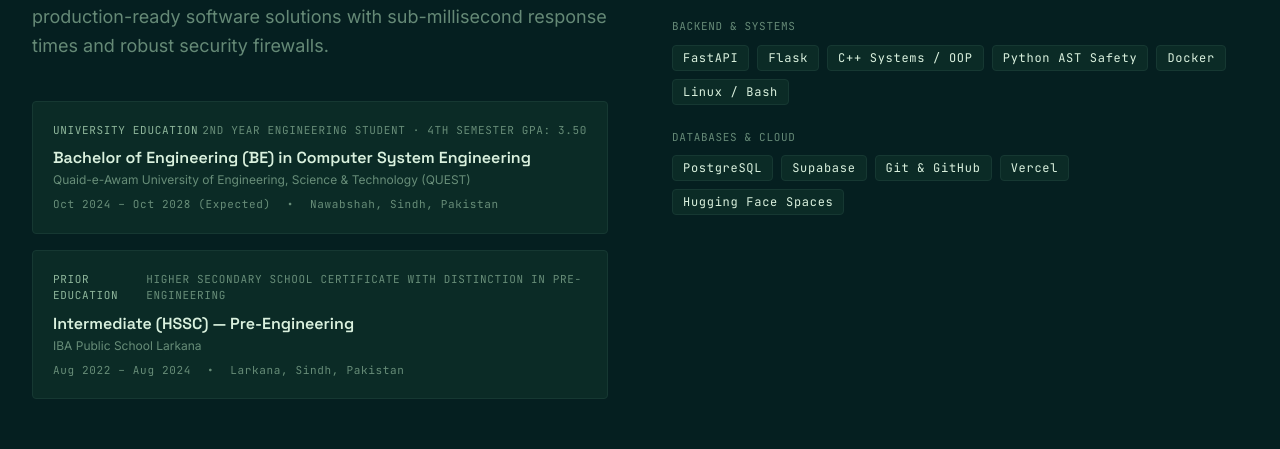
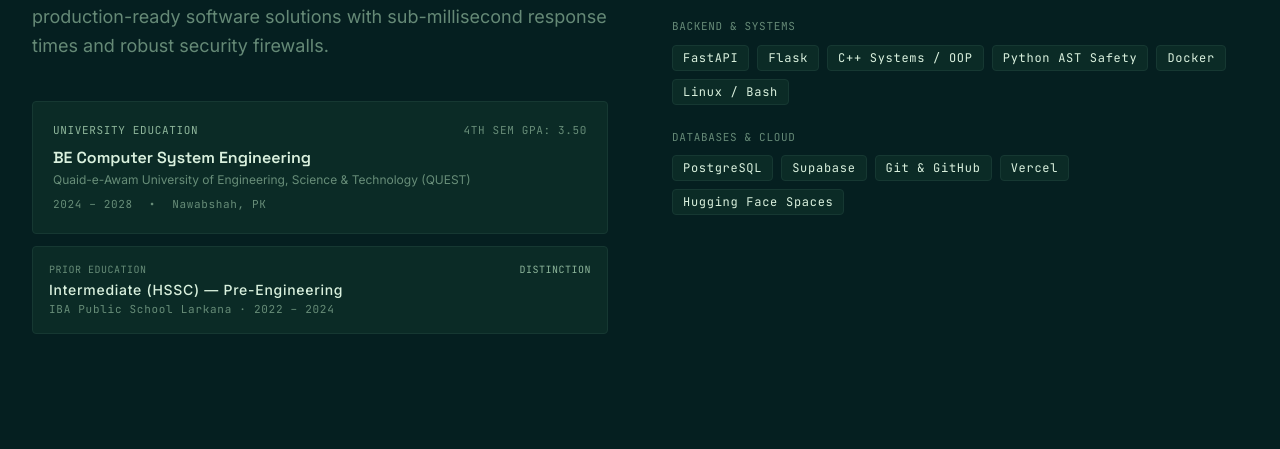
Before and after one commit to Ilyan321/portfolio-v2, a Next.js app: page / in a window 1280 px wide. Shown: the part 1248-1697 px from the top of the page. Built offline with nearby package versions, Linux system fonts and the light colour scheme; no server answers; the database is empty.

Commit message:
refactor(education): restore ultra-clean minimal cards and concise details

```diff
--- a/components/About.tsx
+++ b/components/About.tsx
@@ -65,8 +65,10 @@ export default function About({
               </div>
 
               {/* Academic Standing Cards */}
-              <div className="mt-10 space-y-4">
-                {activeEdu.map((edu: any, idx: number) => (
+              <div className="mt-10 space-y-3">
+                {activeEdu.map((edu: any, idx: number) => {
+                  if (idx === 0) {
+                    return (
                       <div
                         key={edu.id || idx}
                         className="rounded-sm border p-5 transition-colors w-full min-w-0"
@@ -76,7 +78,7 @@ export default function About({
                         }}
                       >
                         <div className="flex items-center justify-between font-mono-label text-[11px] uppercase tracking-wider text-muted">
-                      <span style={{ color: "var(--accent)" }}>{idx === 0 ? "University Education" : "Prior Education"}</span>
+                          <span style={{ color: "var(--accent)" }}>University Education</span>
                           {edu.details && <span>{edu.details}</span>}
                         </div>
                         <div
@@ -100,7 +102,30 @@ export default function About({
                           )}
                         </div>
                       </div>
-                ))}
+                    );
+                  }
+                  return (
+                    <div
+                      key={edu.id || idx}
+                      className="rounded-sm border p-4 font-mono-label text-xs transition-colors w-full min-w-0"
+                      style={{
+                        borderColor: "var(--border)",
+                        backgroundColor: "var(--panel)",
+                      }}
+                    >
+                      <div className="flex items-center justify-between text-[10px] uppercase tracking-wider text-muted">
+                        <span>Prior Education</span>
+                        {edu.details && <span style={{ color: "var(--accent)" }}>{edu.details}</span>}
+                      </div>
+                      <div className="mt-1 text-ink font-body text-sm font-medium break-words">
+                        {edu.degree}
+                      </div>
+                      <div className="mt-0.5 text-[11px] text-muted break-words">
+                        {edu.institution} · {edu.period}
+                      </div>
+                    </div>
+                  );
+                })}
               </div>
             </div>
 
--- a/lib/data.ts
+++ b/lib/data.ts
@@ -260,17 +260,17 @@ export const experience = [
 export const education = [
   {
     institution: "Quaid-e-Awam University of Engineering, Science & Technology (QUEST)",
-    degree: "Bachelor of Engineering (BE) in Computer System Engineering",
-    period: "Oct 2024 – Oct 2028 (Expected)",
-    location: "Nawabshah, Sindh, Pakistan",
-    details: "2nd Year Engineering Student · 4th Semester GPA: 3.50",
+    degree: "BE Computer System Engineering",
+    period: "2024 – 2028",
+    location: "Nawabshah, PK",
+    details: "4th Sem GPA: 3.50",
   },
   {
     institution: "IBA Public School Larkana",
     degree: "Intermediate (HSSC) — Pre-Engineering",
-    period: "Aug 2022 – Aug 2024",
-    location: "Larkana, Sindh, Pakistan",
-    details: "Higher Secondary School Certificate with distinction in Pre-Engineering",
+    period: "2022 – 2024",
+    location: "Larkana, PK",
+    details: "Distinction",
   },
 ];
 
```
Lines whose indentation alone changed are shown as unchanged.
